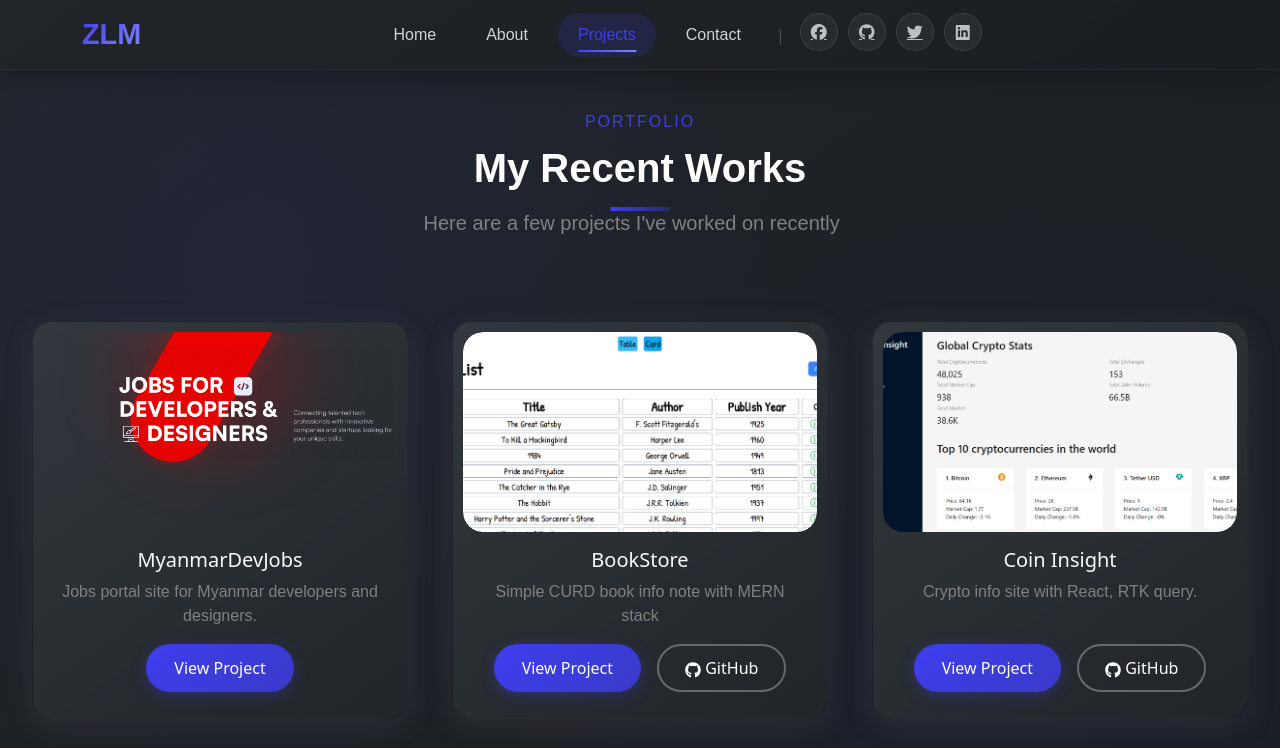
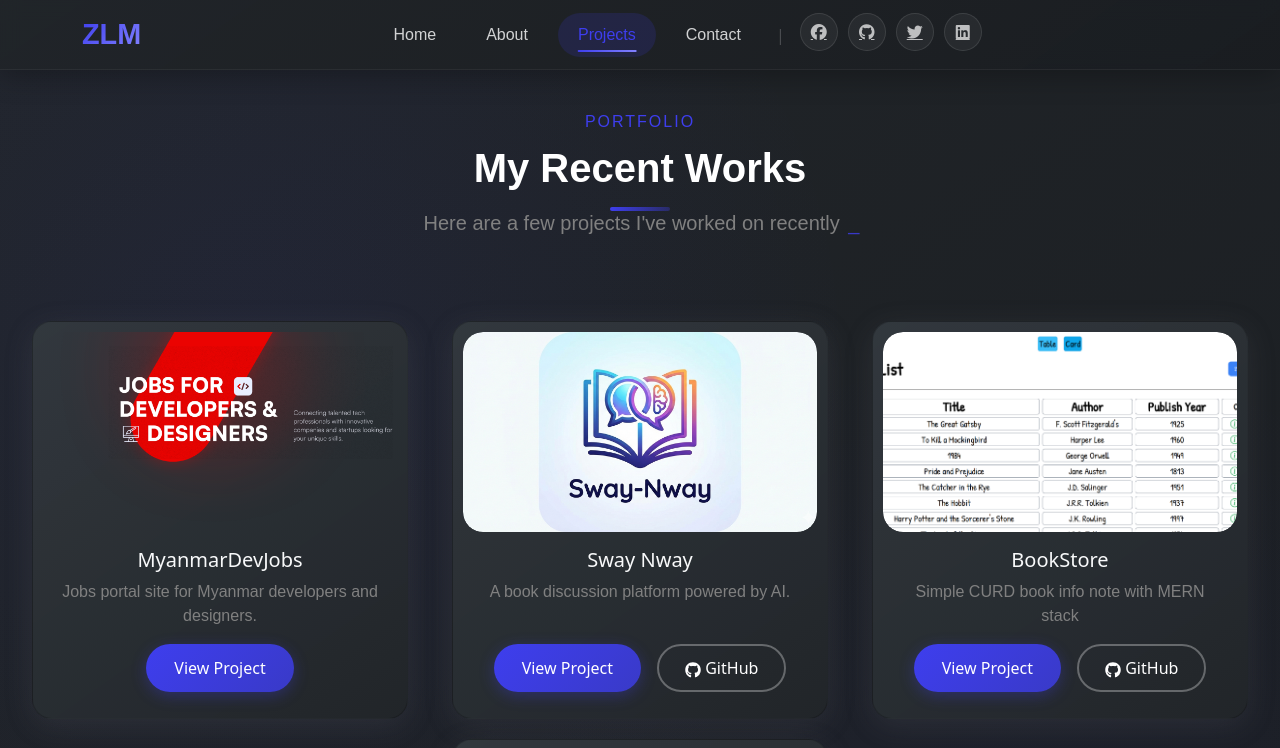
Before and after one commit to ZweLinn/Developer_Portfolio, a React (Vite) app: page /projects in a window 1280 px wide. Shown: the top 748 px of the page. Built offline with nearby package versions, Linux system fonts and the light colour scheme; a web font is replaced by a local one.

Commit message:
Add new project and add new CV

```diff
--- a/src/components/Projects/myProjects.jsx
+++ b/src/components/Projects/myProjects.jsx
@@ -2,6 +2,7 @@
 import bookstoreImg from "../../assets/projectImage/Bookstore.png"
 import CoinSite from "../../assets/projectImage/CoinInsight.png"
 import MDJ from "../../assets/projectImage/MyanmarDevJobs.png"
+import SwayNway from "../../assets/projectImage/SwayNway.png"
 import Card from 'react-bootstrap/Card';
 import { FaGithub } from "react-icons/fa";
 import { motion } from "motion/react"
@@ -17,6 +18,15 @@
         },
         {
             id: 2,
+            title: "Sway Nway",
+            description: "A book discussion platform powered by AI.",
+            image: SwayNway,
+            link: "https://sway-nway-production.up.railway.app",
+            repo: "https://github.com/ZweLinn/Sway-Nway"
+
+        },
+        {
+            id: 3,
             title: "BookStore",
             description: "Simple CURD book info note with MERN stack",
             image: bookstoreImg,
@@ -24,7 +34,7 @@
             repo: "https://github.com/ZweLinn/Bookstore"
         },
         {
-            id: 3,
+            id: 4,
             title: "Coin Insight",
             description: "Crypto info site with React, RTK query.",
             image: CoinSite,
--- a/src/pages/Home.jsx
+++ b/src/pages/Home.jsx
@@ -5,7 +5,7 @@
 export default function Home() {
 
     const downloadCV = () => {
-        window.open("https://drive.google.com/file/d/1EHYrND1nwnCCdP_1h9XCCm_lSDBD6Kpo/view");
+        window.open("https://drive.google.com/file/d/1xA21DkzMM8X8mgnN5NmGLTEEoVKrnTvN/view");
     };
     const variants = {
         hidden: { x: -100, opacity: 0 },
```
Also changed, not shown: src/assets/projectImage/SwayNway.png (added).
